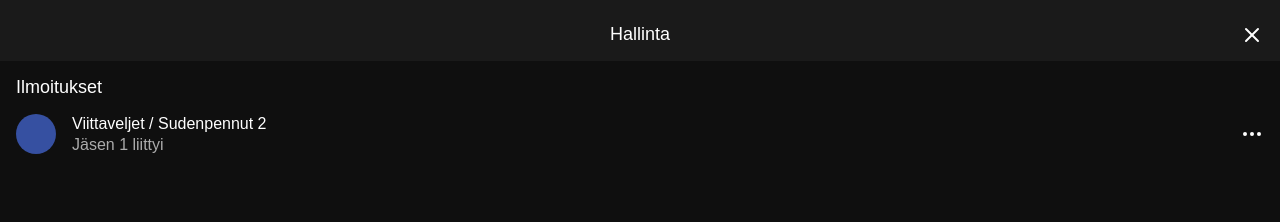
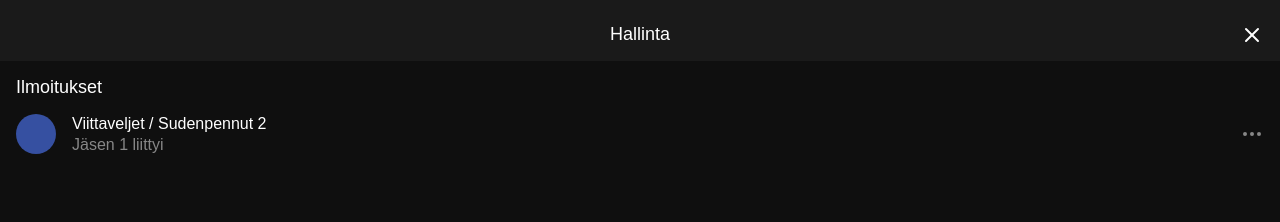
Before and after one commit to partio-scout/pos-frontend, a React (Create React App) app: page /manage in a window 1280 px wide. Shown: the top 222 px of the page. Built offline with nearby package versions, Linux system fonts and the light colour scheme; no server answers; a web font is replaced by a local one.

Commit message:
Don't let ListItem to block clicks to Actions component

```diff
--- a/src/components/ListItem/index.js
+++ b/src/components/ListItem/index.js
@@ -10,8 +10,6 @@ const StyledListItem = styled.div`
   min-height: 2rem;
   padding-left: 3.5rem;
   padding-bottom: 1rem;
-  display: flex;
-  flex-direction: column;
   cursor: pointer;
   user-select: none;
   text-decoration: none;
@@ -19,17 +17,6 @@ const StyledListItem = styled.div`
   > * {
     line-height: 1.3;
     color: ${({ theme }) => theme.color.text};
-  }
-
-  > :first-child {
-    white-space: nowrap;
-    overflow: hidden;
-    text-overflow: ellipsis;
-    margin-right: 4rem;
-  }
-
-  > span:nth-child(2) {
-    opacity: 0.65;
   }
 
   ::before {
@@ -51,11 +38,25 @@ const StyledListItem = styled.div`
       `};
   }
 `
+const StyledListItemContent = styled.div`
+  display: flex;
+  flex-direction: column;
+  > :first-child {
+    white-space: nowrap;
+    overflow: hidden;
+    text-overflow: ellipsis;
+    margin-right: 4rem;
+  }
 
+  > span:nth-child(2) {
+    color: ${({ theme }) => theme.color.subText};
+  }
+`
 const StyledActions = styled.div`
   position: absolute;
   top: 0.5rem;
   right: 0;
+  color: ${({ theme }) => theme.color.subText};
 `
 
 const StyledFavouriteIcon = styled(Heart)`
@@ -75,20 +76,20 @@ const ListItem = ({
 }) => {
   const history = useHistory()
   return (
-    <StyledListItem
+    <StyledListItem agegroupindex={ageGroupIndex} icon={icon}>
+      <StyledListItemContent
         data-testid="link"
-      agegroupindex={ageGroupIndex}
         onClick={() =>
           guid && language && history.push(`/guid/${guid}?lang=${language}`)
         }
-      icon={icon}
       >
         <span data-testid="title">{title}</span>
         {subTitle && <span>{subTitle}</span>}
+      </StyledListItemContent>
 
       <StyledActions guid="test">
         {showFavourite && <StyledFavouriteIcon color="red" fill="red" />}
-        {showActions && itemType && <Actions itemType={itemType} />}
+        {showActions && itemType && <Actions guid={guid} itemType={itemType} />}
       </StyledActions>
     </StyledListItem>
   )
--- a/src/components/TaskActions/index.js
+++ b/src/components/TaskActions/index.js
@@ -30,6 +30,7 @@ const Content = styled.div`
   box-sizing: border-box;
   width: 100%;
   padding: 2rem;
+  color: ${({ theme }) => theme.color.text};
   background-color: ${({ theme }) => theme.color.background};
   z-index: 1;
   animation: ${keyframes`
--- a/src/styles/index.js
+++ b/src/styles/index.js
@@ -21,6 +21,7 @@ export const theme = {
   color: {
     text: '#FFF',
     background: '#0F0F0F',
+    subText: '#878787',
     ageGroups: [
       '#3650A1',
       '#D4791E',
--- a/src/views/AgeGroups/index.js
+++ b/src/views/AgeGroups/index.js
@@ -118,7 +118,6 @@ const AgeGroups = ({ theme }) => {
     setActiveIndex,
     getAgeGroupCenterPositions,
   ])
-
   return (
     <Container ref={containerRef} activeIndex={activeIndex}>
       <Menu language={language} />
```
Lines whose indentation alone changed are shown as unchanged.
